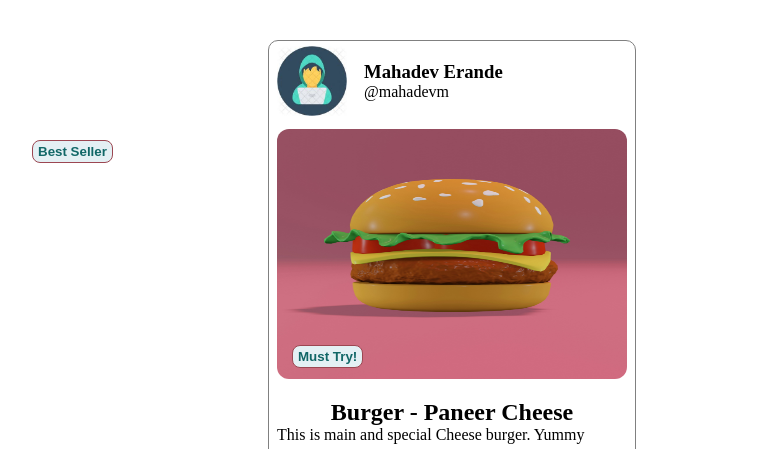
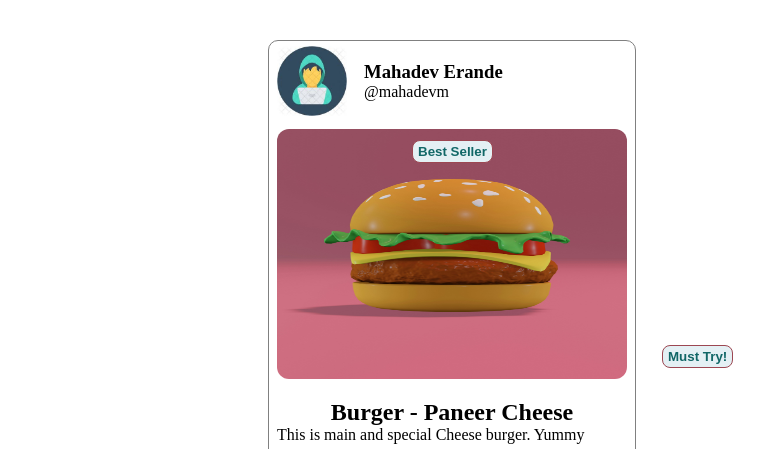
Before and after one commit to mahiera03/menu-item, a plain HTML site: page index.html in a window 1280 px wide. Shown: the top 449 px of the page, without its empty margins (188-952 px from the left). Drawn offline with nearby package versions, Linux system fonts and the light colour scheme.

Commit message:
Update style.css
Updated the left side Style for Button-Sections-1&2

```diff
--- a/style.css
+++ b/style.css
@@ -22,7 +22,7 @@
   border-radius: 8px;
   position: absolute;
   top: 140px;
-  left: 220px;
+  left: 600px;
 
 }
 
@@ -34,7 +34,7 @@
   border-radius: 8px;
   position: absolute;
   top: 345px;
-  left: 480px;
+  left: 850px;
 
 }
 
```
